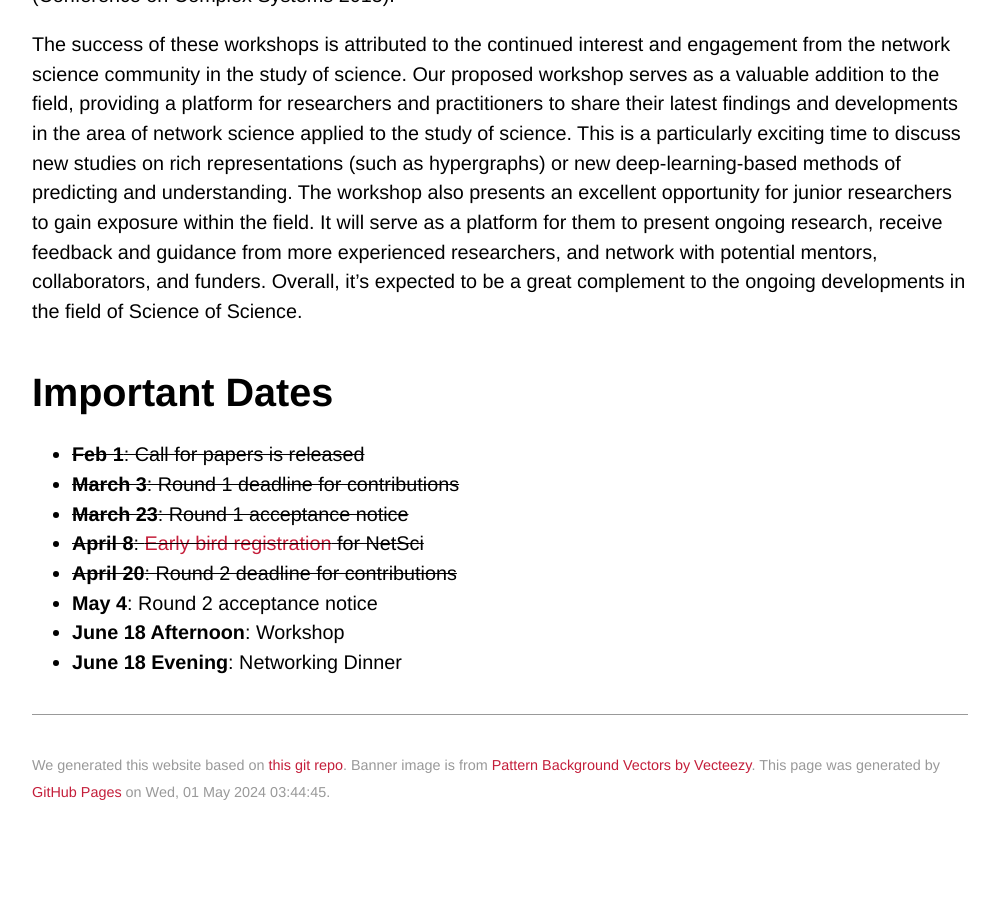
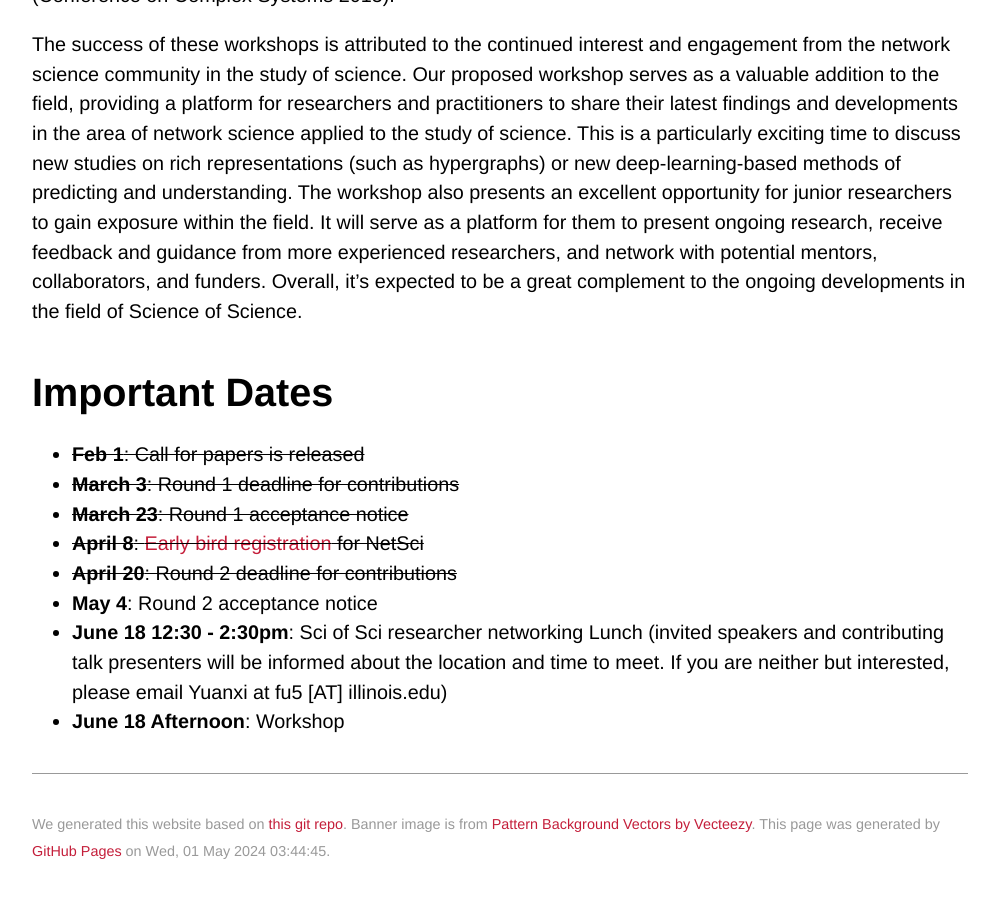
Before and after one commit to netscisci/netscisci.github.io, a Jekyll site: the page built from index.md, in a window 1280 px wide and 900 px high, scrolled down 1451 px. Shown: the whole window, without its empty margins (140-1139 px from the left). Built offline with Jekyll 4.4.1, drawn with Linux system fonts in a browser that asks for light colours; some web fonts are replaced; our own code applies the rules of GitHub Pages for plain Markdown files; before the commit the page ends 2292 px from its top, so only the background shows below that.

Commit message:
Update index.md

```diff
--- a/index.md
+++ b/index.md
@@ -27,5 +27,5 @@ The success of these workshops is attributed to the continued interest and engag
 - ~~**April 8**: [Early bird registration](https://netsci2024.com/en/participate/registration) for NetSci~~
 - ~~**April 20**: Round 2 deadline for contributions~~
 - **May 4**: Round 2 acceptance notice
+- **June 18 12:30 - 2:30pm**: Sci of Sci researcher networking Lunch (invited speakers and contributing talk presenters will be informed about the location and time to meet. If you are neither but interested, please email Yuanxi at fu5 [AT] illinois.edu)
 - **June 18 Afternoon**: Workshop
-- **June 18 Evening**: Networking Dinner
```
